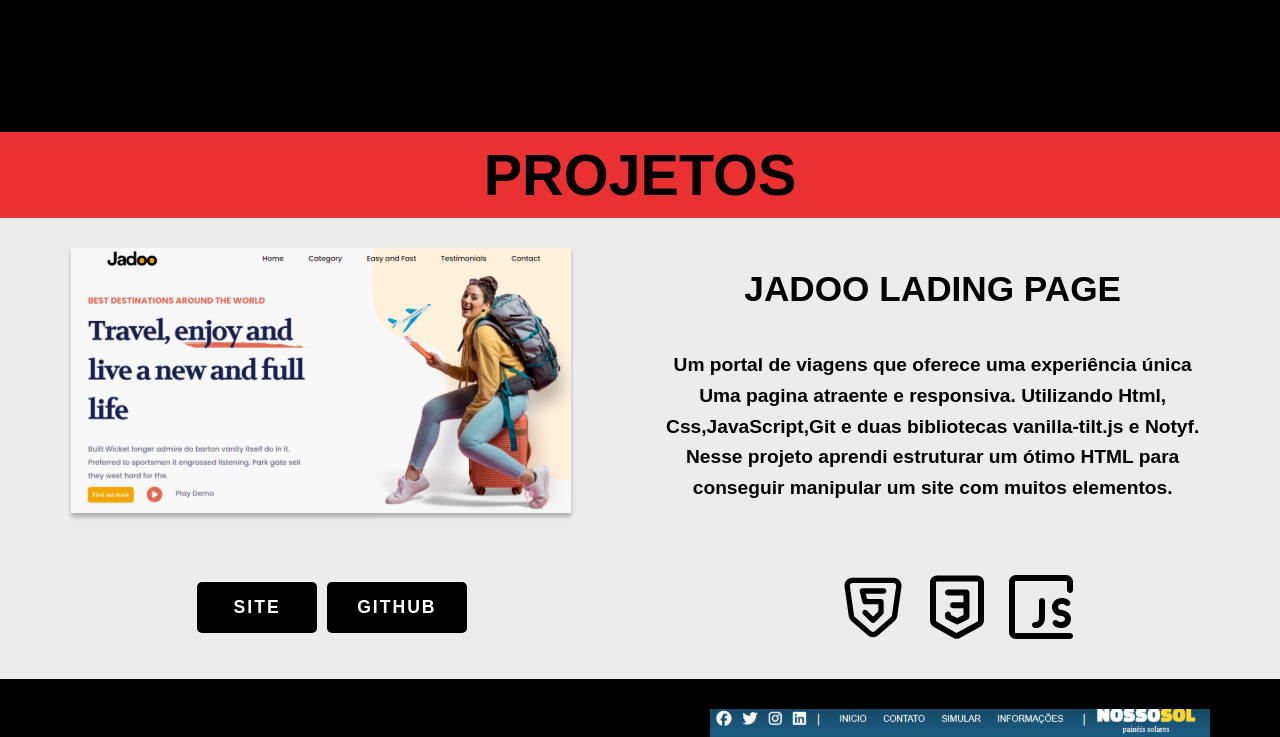
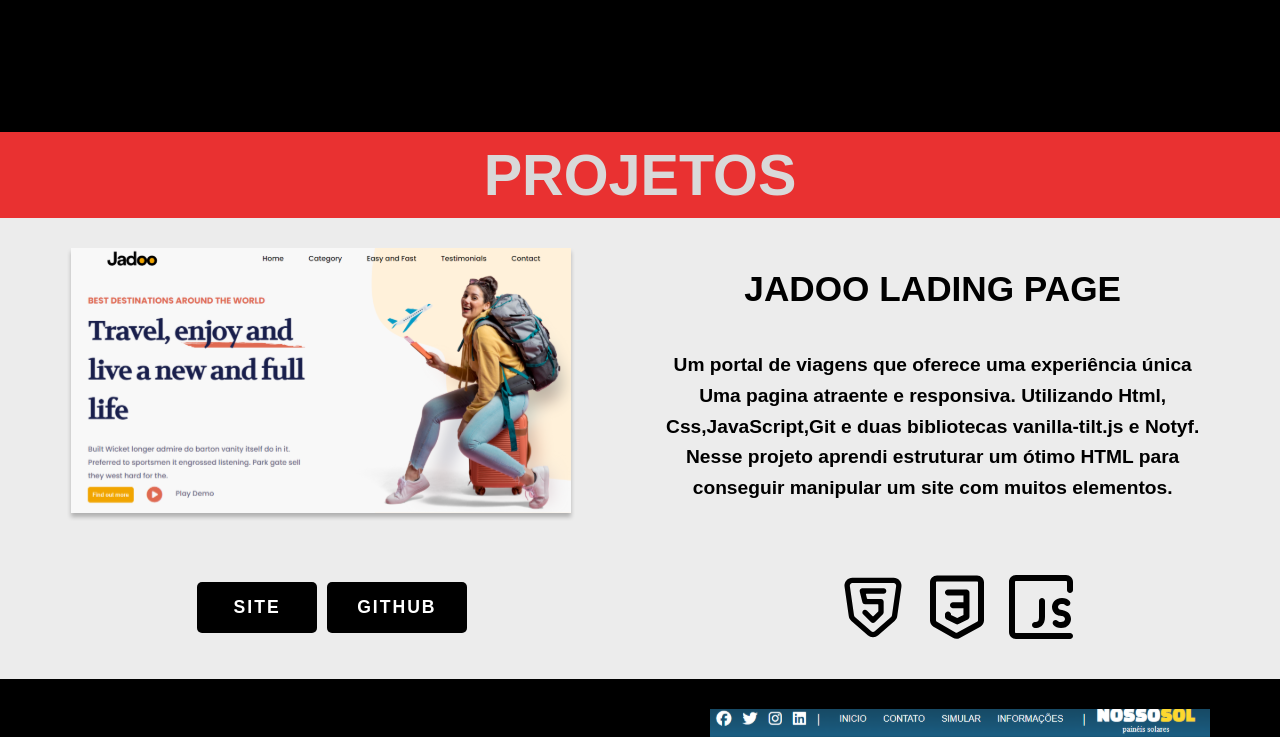
Before and after one commit to Dannick10/portifoliovite, a React (Vite) app: page / in a window 1280 px wide. Shown: the part 1500-2237 px from the top of the page. Built offline with nearby package versions, Linux system fonts and the light colour scheme; a web font is replaced by a local one.

Commit message:
melhoria select::

```diff
--- a/src/App.css
+++ b/src/App.css
@@ -39,6 +39,11 @@
 
 }
 
+::selection{
+  background-color: var(--colorOrange);
+  color: white;
+}
+
 body{
     background-color: rgb(255, 255, 255);
 
--- a/src/components/Header.module.css
+++ b/src/components/Header.module.css
@@ -2,11 +2,15 @@ header{
     background: url('/back.svg') center center;
     background-size: cover;
     height: 100vh;
-
     display: flex;
     flex-direction: column;
     align-items: center;
     justify-content: center;
+    user-select: none;
+}
+
+img{
+    user-select: none;
 }
 
 .header_me{
--- a/src/components/NavSideBar.module.css
+++ b/src/components/NavSideBar.module.css
@@ -1,5 +1,5 @@
 .NavSideBar{
-
+    user-select: none;
     position: fixed;
     right: 10px;
     top: 20%;
--- a/src/components/Navbar.module.css
+++ b/src/components/Navbar.module.css
@@ -4,6 +4,7 @@
     display: flex;
     justify-content: space-between;
     z-index: 2;
+    user-select: none;
 }
 
 .desktop_navbar ul{
@@ -52,7 +53,7 @@
     position: fixed;
     top: 0;
     left: 0;
-
+    user-select: none;
 }
 
 .menuToggle {
@@ -162,7 +163,6 @@ justify-content: space-around;
 
 .menu a{
     color: rgb(255, 255, 255);
-
 }
 
 .menuToggle input:checked ~ ul{
--- a/src/components/Stacks.module.css
+++ b/src/components/Stacks.module.css
@@ -3,7 +3,7 @@
     flex-wrap: wrap;
     align-items: center;
     justify-content: center;
-
+    user-select: none;
 
 }
 
@@ -22,7 +22,7 @@
 .infoStack{
     position: absolute;
     bottom: -10px;
-    color: black;
+    color: white;
     font-family: var(--fontRecursive);
     font-weight: bold;
     padding: 2px 15px;
--- a/src/index.css
+++ b/src/index.css
@@ -5,6 +5,10 @@ p{
   font-family: var(--fontblinker);
   font-size: 1em;
   line-height: 1.6em;
+}
+
+.project_showcase{
+  overflow: hidden;
 }
 
 .about{
@@ -49,6 +53,7 @@ p{
   font-family: var(--fontStick);
   font-size: 2.4em;
   background-color: var(--colorOrange);
+  color: var(--colorWhite);
   text-align: center;
   padding: 10px;
 }
@@ -155,6 +160,7 @@ width: 100%;
 
 
 .stacks_project button{
+  user-select: none;
   font-family: var(--fontblinker);
   font-weight: bold;
   font-size: 1.1em;
@@ -235,7 +241,6 @@ div.swiper-button-next {
 
 .effctCard{
   width: 80%;
-
 }
 
 @media screen and (min-width: 820px){
```
